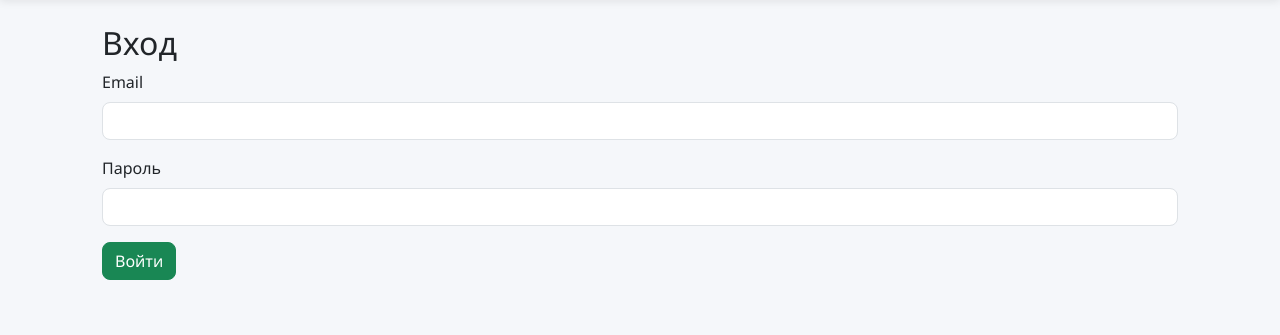
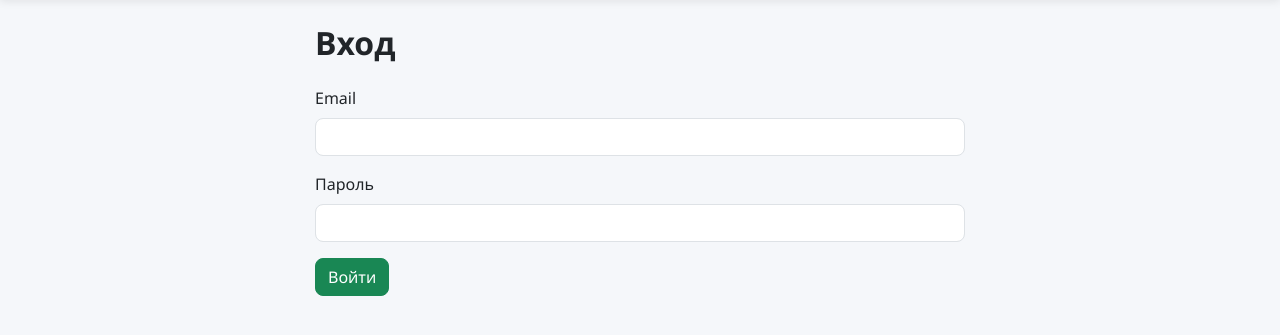
Before and after one commit to MilanaT21/flask-news-api, a Flask app: page /login in a window 1280 px wide. Shown: the part 56-391 px from the top of the page. Run offline with Flask 3, Linux system fonts and the light colour scheme.

Commit message:
Update login.html

```diff
--- a/templates/login.html
+++ b/templates/login.html
@@ -1,17 +1,37 @@
 {% extends 'base.html' %}
+
 {% block title %}Вход{% endblock %}
 
 {% block content %}
+
+<div class="form-container">
+
     <h2>Вход</h2>
+
     <form method="POST">
+
         <div class="mb-3">
             <label class="form-label">Email</label>
-    <input type="email" name="email" class="form-control" required>
+            <input type="email"
+                   name="email"
+                   class="form-control"
+                   required>
         </div>
+
         <div class="mb-3">
             <label class="form-label">Пароль</label>
-    <input type="password" name="password" class="form-control" required>
+            <input type="password"
+                   name="password"
+                   class="form-control"
+                   required>
         </div>
-  <button type="submit" class="btn btn-success">Войти</button>
+
+        <button type="submit" class="btn btn-success">
+            Войти
+        </button>
+
     </form>
+
+</div>
+
 {% endblock %}
```
Lines whose indentation alone changed are shown as unchanged.
